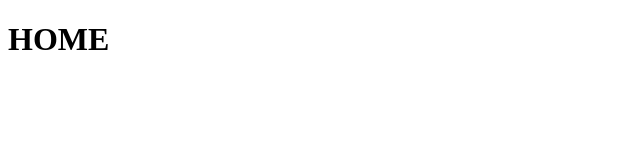
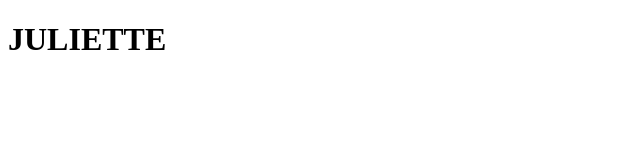
Before and after one commit to jordan-olv/NEST-NUXT, a Nuxt app in the folder client/: page / in a window 1280 px wide. Shown: the top 160 px of the page, without its empty margins (0-640 px from the left). Built offline with nearby package versions, Linux system fonts and the light colour scheme.

Commit message:
Update index.vue

```diff
--- a/client/pages/index.vue
+++ b/client/pages/index.vue
@@ -1,6 +1,6 @@
 <template>
   <div>
-    <h1>HOME</h1>
+    <h1>JULIETTE</h1>
   </div>
 </template>
 
```
